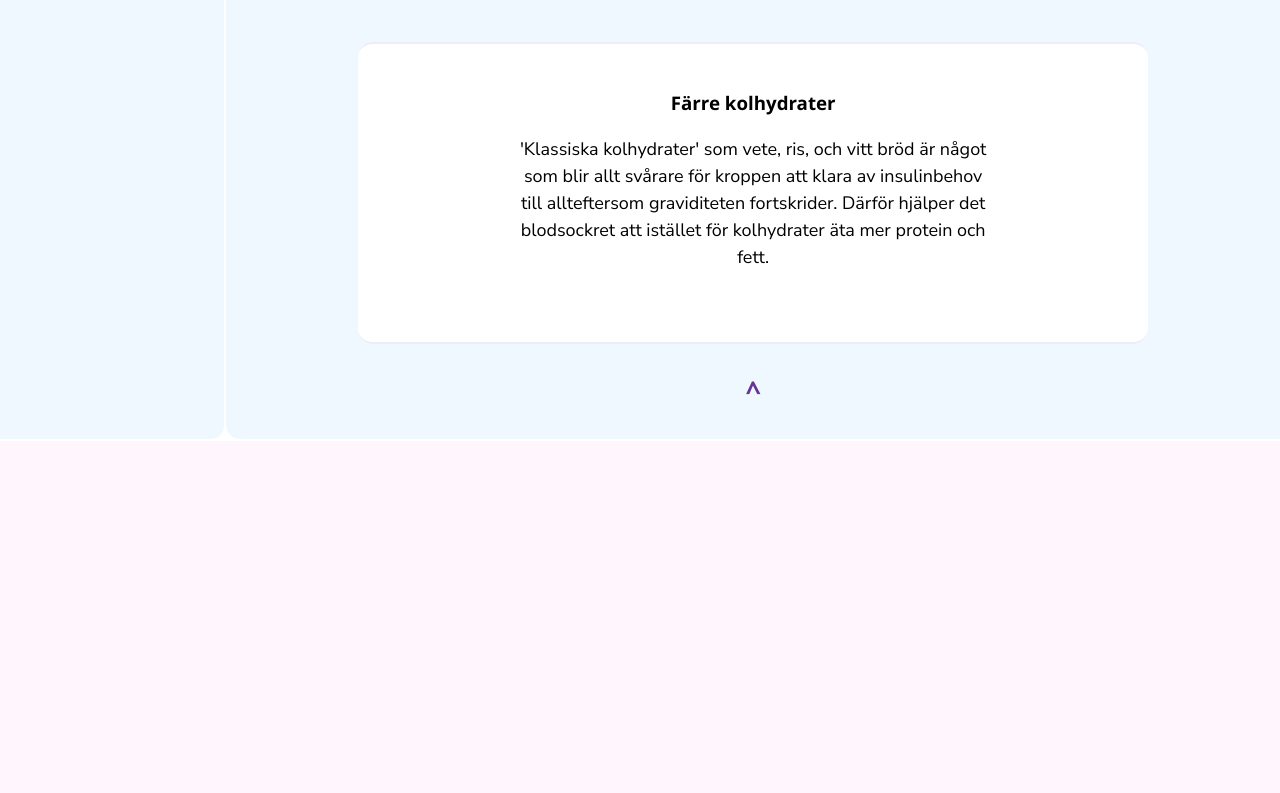
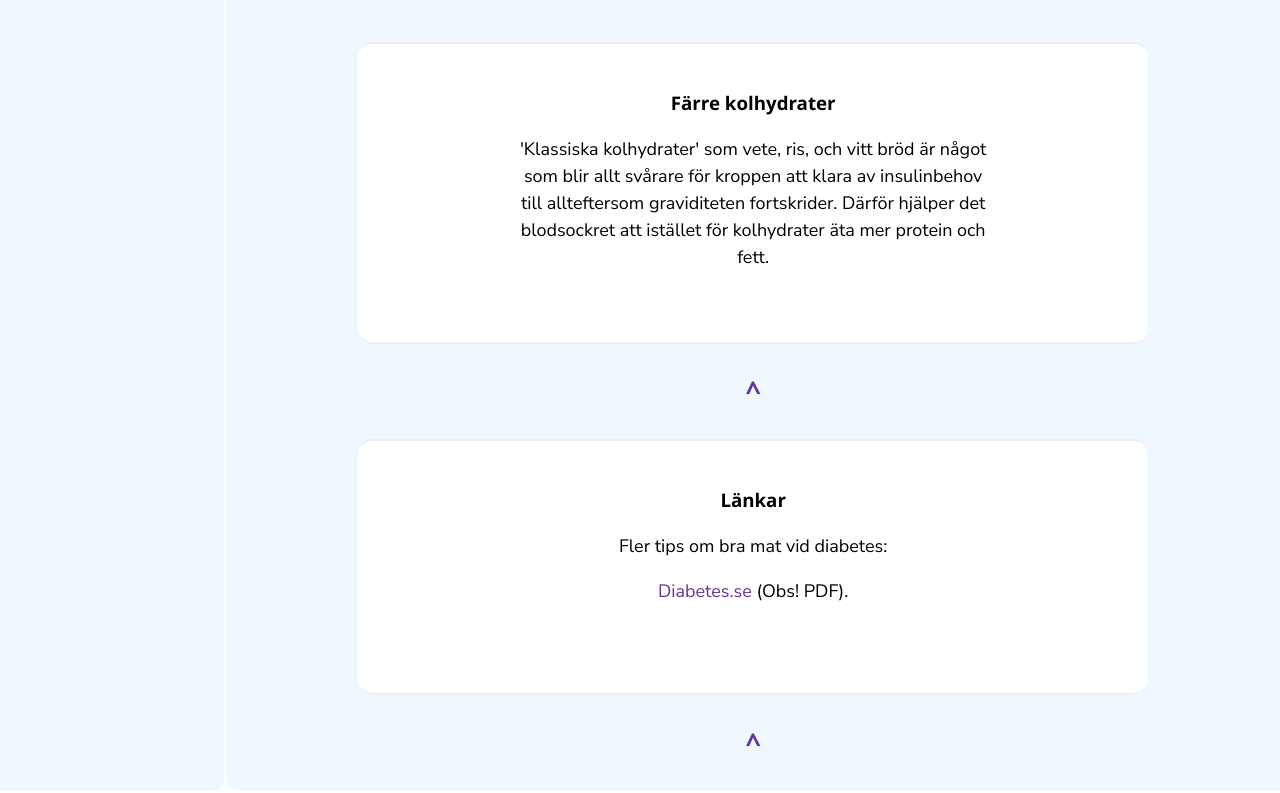
Before and after one commit to Ayngie/natural-guide-to-gestational-diabetes, a React (Vite) app: page /natural-guide-to-gestational-diabetes/food in a window 1280 px wide. Shown: the part 1682-2475 px from the top of the page. Before the commit the page ends 2123 px from the top, so only its background shows below. Built offline with nearby package versions, Linux system fonts and the light colour scheme.

Commit message:
✨ feat: added links section

```diff
--- a/src/components/pages/FoodAdvice.tsx
+++ b/src/components/pages/FoodAdvice.tsx
@@ -4,7 +4,7 @@ import articles from "../../data/articles.json";
 import { IArticlesData } from "../../models/IArticlesData";
 import { LinkToTop } from "../LinkToTop";
 import { StyledGrid, StyledAside, StyledSideNav, StyledSplitSection, StyledArticle, ParagraphWrapper } from "../styles/StyledWrappers";
-import { StyledHeadingMobile, StyledHeadingDesktop, Paragraph, StyledSideNavLink } from "../styles/StyledTexts";
+import { StyledHeadingMobile, StyledHeadingDesktop, Paragraph, StyledSideNavLink, TextLink } from "../styles/StyledTexts";
 
 export const FoodAdvice = () => {
   useEffect(() => {
@@ -52,6 +52,7 @@ export const FoodAdvice = () => {
           <nav>
             <StyledSideNav>
               {sideNavLinksHtml}
+              <StyledSideNavLink><AnchorLink href="#links">Länkar</AnchorLink></StyledSideNavLink>
             </StyledSideNav>
           </nav>
         </StyledAside>
@@ -59,6 +60,19 @@ export const FoodAdvice = () => {
         <StyledSplitSection>
           <StyledHeadingDesktop>Kostråd för stabilt blodsocker</StyledHeadingDesktop>
           {articleSections}
+
+          <StyledArticle id="links">
+          <h3>Länkar</h3>
+          <ParagraphWrapper>
+            <Paragraph>
+              Fler tips om bra mat vid diabetes:
+                <p><TextLink href="https://www.diabetes.se/contentassets/8458e645a4414f69a592b1b3490631ef/sv_diabetes_typ2_a4_mat.pdf" target="_blank">Diabetes.se</TextLink> (Obs! PDF).</p>
+            </Paragraph>
+          </ParagraphWrapper>
+        </StyledArticle>
+
+        <LinkToTop/>
+
         </StyledSplitSection>
       </StyledGrid>
     </section>
```
